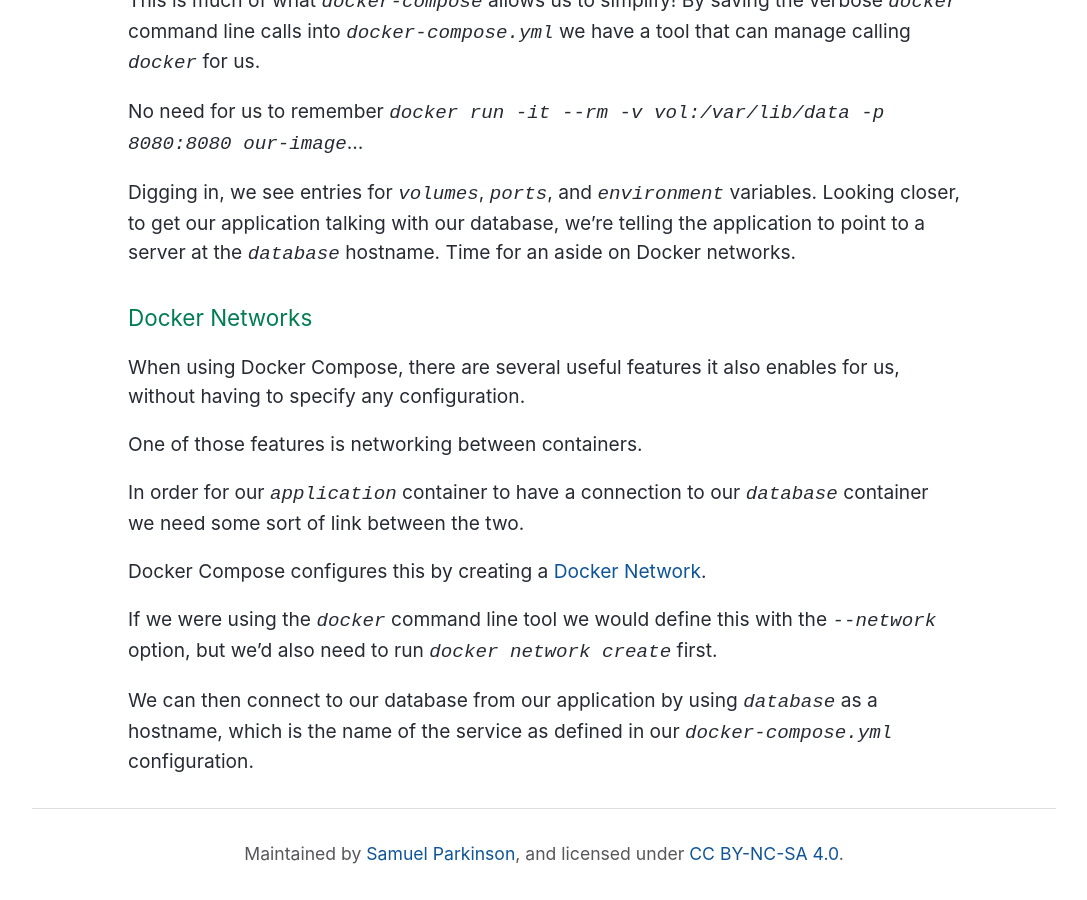
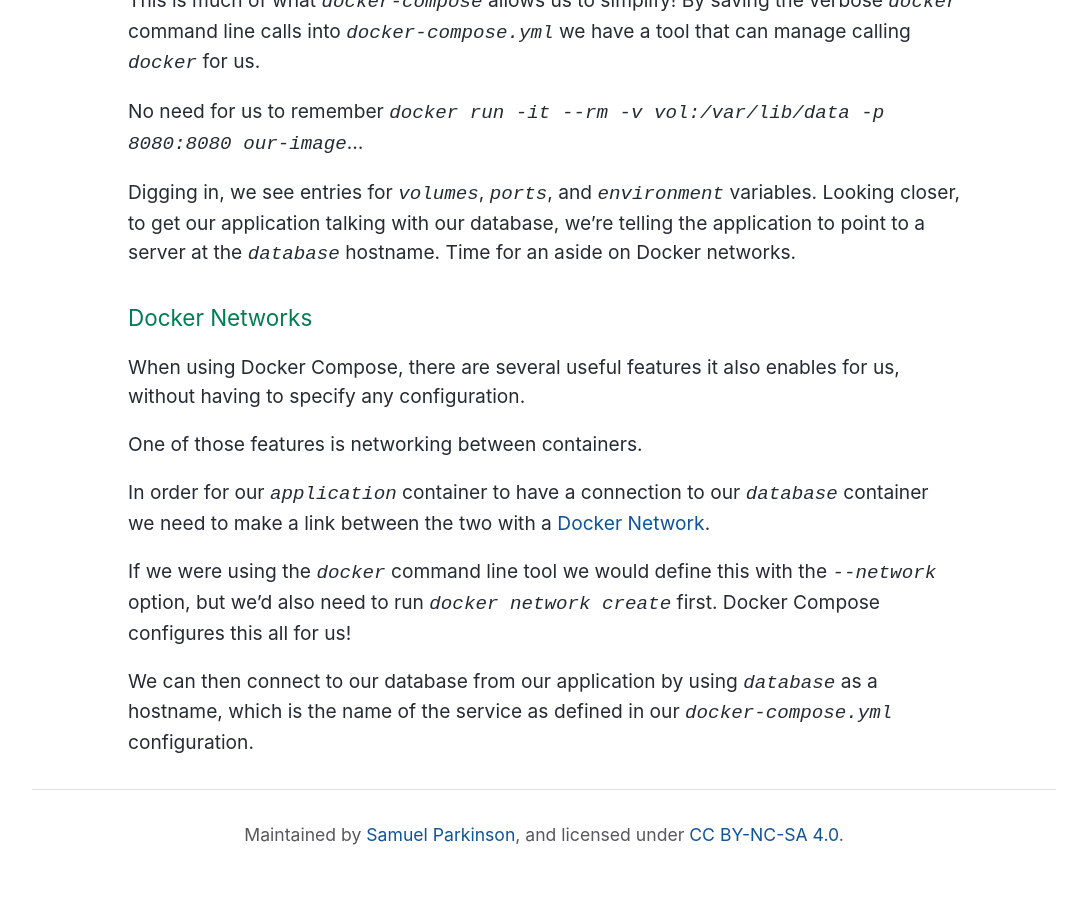
Before and after one commit to sjparkinson/uncomplicated.systems, a Jekyll site: the page built from _posts/2018-06-19-docker-0111-docker-compose.md, in a window 1280 px wide and 900 px high, scrolled down 2834 px. Shown: the whole window, without its empty margins (96-1183 px from the left). Built offline with Jekyll 4.4.1, drawn with Linux system fonts in a browser that asks for light colours; comment, search, counter and statistics services are not loaded.

Commit message:
Update 2018-06-19-docker-0111-docker-compose.md

```diff
--- a/_posts/2018-06-19-docker-0111-docker-compose.md
+++ b/_posts/2018-06-19-docker-0111-docker-compose.md
@@ -77,10 +77,8 @@
 
 One of those features is networking between containers.
 
-In order for our `application` container to have a connection to our `database` container we need some sort of link between the two.
+In order for our `application` container to have a connection to our `database` container we need to make a link between the two with a [Docker Network](https://docs.docker.com/network/).
 
-Docker Compose configures this by creating a [Docker Network](https://docs.docker.com/network/).
-
-If we were using the `docker` command line tool we would define this with the `--network` option, but we'd also need to run `docker network create` first.
+If we were using the `docker` command line tool we would define this with the `--network` option, but we'd also need to run `docker network create` first. Docker Compose configures this all for us!
 
 We can then connect to our database from our application by using `database` as a hostname, which is the name of the service as defined in our `docker-compose.yml` configuration.
```
